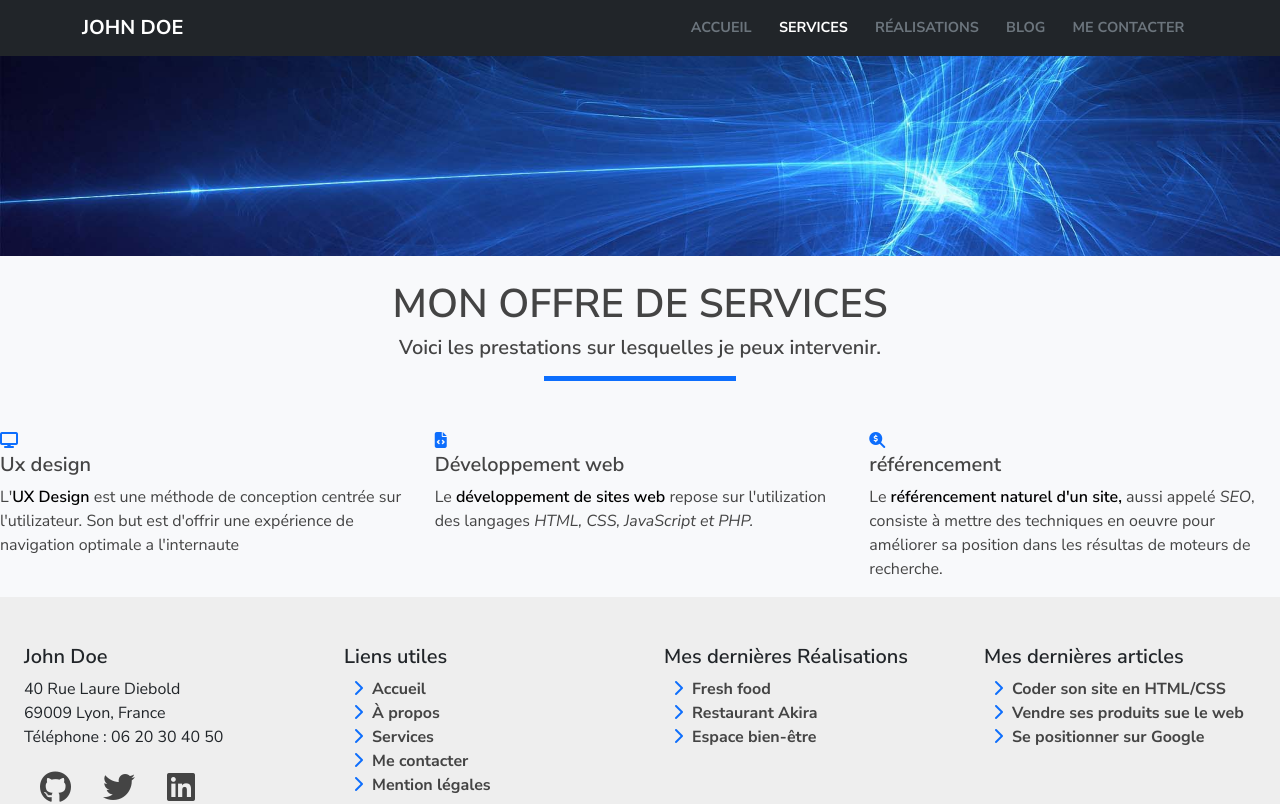
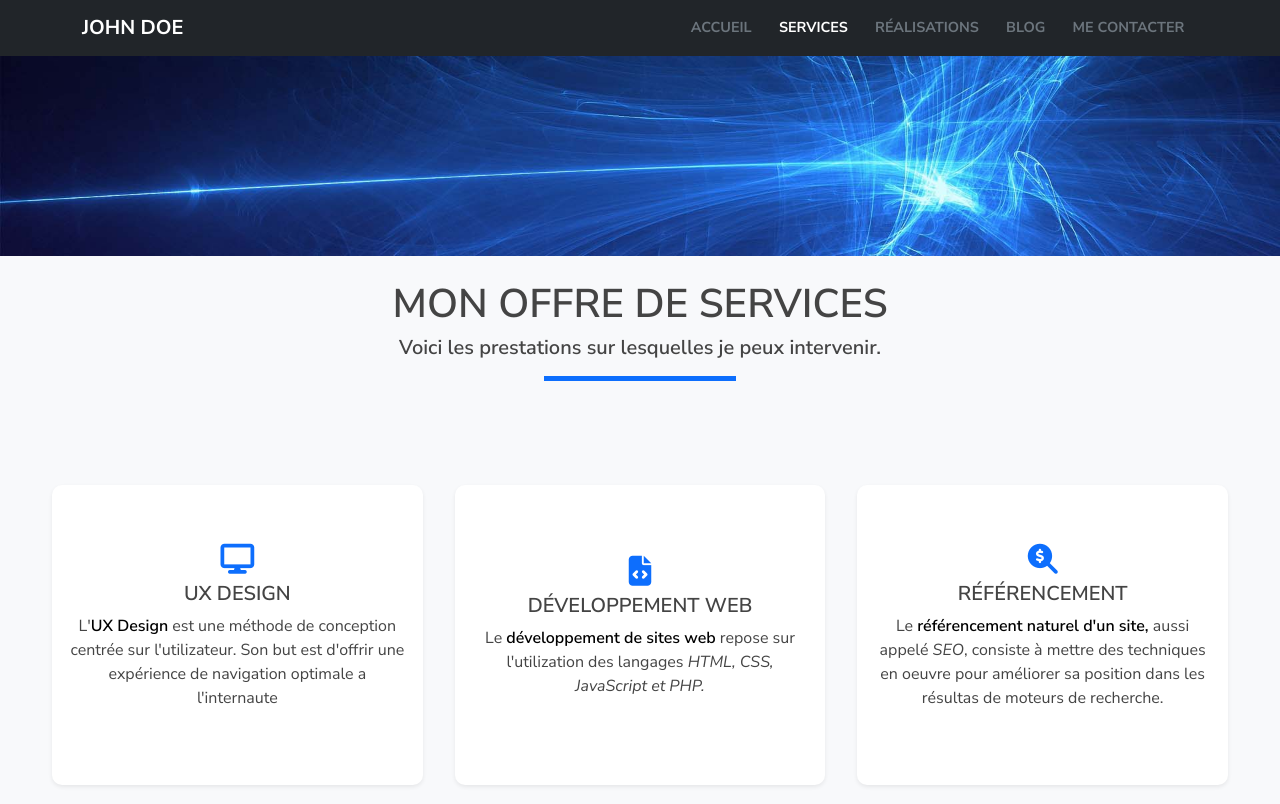
Before and after one commit to masterxamss/cv-react-repo, a React (Vite) app: page /services in a window 1280 px wide. Shown: the top 804 px of the page. Built offline with nearby package versions, Linux system fonts and the light colour scheme.

Commit message:
update services page

```diff
--- a/src/components/NavBar.jsx
+++ b/src/components/NavBar.jsx
@@ -18,7 +18,7 @@ const NavBar = () => {
                             <NavLink className="nav-link py-3 px-0 px-lg-3 text-secondary fw-bold" to="services">Services</NavLink>
                         </li>
                         <li className="nav-item mx-0 mx-lg-1">
-                            <NavLink className="nav-link py-3 px-0 px-lg-3 text-secondary fw-bold" to="achievements">Réalisations</NavLink>
+                            <NavLink className="nav-link py-3 px-0 px-lg-3 text-secondary fw-bold " to="achievements">Réalisations</NavLink>
                         </li>
                         <li className="nav-item mx-0 mx-lg-1">
                             <NavLink className="nav-link py-3 px-0 px-lg-3 text-secondary fw-bold" to="blog">Blog</NavLink>
--- a/src/pages/Services.jsx
+++ b/src/pages/Services.jsx
@@ -13,22 +13,31 @@ const Services = () => {
           </h2>
           <span></span>
           </div>
-          <div className="services-content row">
-            <article className='col-sm-12 col-md-4'>
-              <i className="fa-solid fa-display" style={{color: '#0d6efd'}}></i>
-              <h5>Ux design</h5>
+          <div className="services-content row p-5">
+            <div className="col-sm-12 col-md-4 py-1">
+              <article className='text-center shadow-sm p-3 mb-1 bg-body m-1 d-flex flex-column justify-content-center' style={{borderRadius: '10px', minHeight: "300px"}}>
+                <i className="fa-solid fa-display" style={{color: '#0d6efd', fontSize: '30px'}}></i>
+                <h5 className='text-uppercase mt-2'>Ux design</h5>
                 <p>L'<strong>UX Design</strong> est une méthode de conception centrée sur l'utilizateur. Son but est d'offrir une expérience de navigation optimale a l'internaute</p>
               </article>
-            <article className='col-sm-12 col-md-4'>
-              <i className="fa-solid fa-file-code" style={{color: '#0d6efd'}}></i>
-              <h5>Développement web</h5>
+            </div>
+
+            <div className="col-sm-12 col-md-4 py-1">
+              <article className='text-center shadow-sm p-3 mb-1 bg-body m-1 d-flex flex-column justify-content-center' style={{borderRadius: '10px', minHeight: "300px"}}>
+                <i className="fa-solid fa-file-code" style={{color: '#0d6efd', fontSize: '30px'}}></i>
+                <h5 className='text-uppercase mt-2'>Développement web</h5>
                 <p>Le <strong>développement de sites web</strong> repose sur l'utilization des langages <i>HTML, CSS, JavaScript et PHP.</i></p>
               </article>
-            <article className='col-sm-12 col-md-4'>
-              <i className="fa-solid fa-magnifying-glass-dollar" style={{color: '#0d6efd'}}></i>
-              <h5>référencement</h5>
+            </div>
+
+            <div className="col-sm-12 col-md-4 py-1">
+              <article className="text-center shadow-sm p-3 mb-1 bg-body m-1 d-flex flex-column justify-content-center" style={{borderRadius: "10px", minHeight: "300px"}}>
+                <i className="fa-solid fa-magnifying-glass-dollar" style={{color: "#0d6efd", fontSize: "30px"}}></i>
+                <h5 className="text-uppercase mt-2">Référencement</h5>
                 <p>Le <strong>référencement naturel d'un site,</strong> aussi appelé <i>SEO</i>, consiste à mettre des techniques en oeuvre pour améliorer sa position dans les résultas de moteurs de recherche.</p>
               </article>
+            </div>
+
 
         </div>
 
```
Lines whose indentation alone changed are shown as unchanged.
